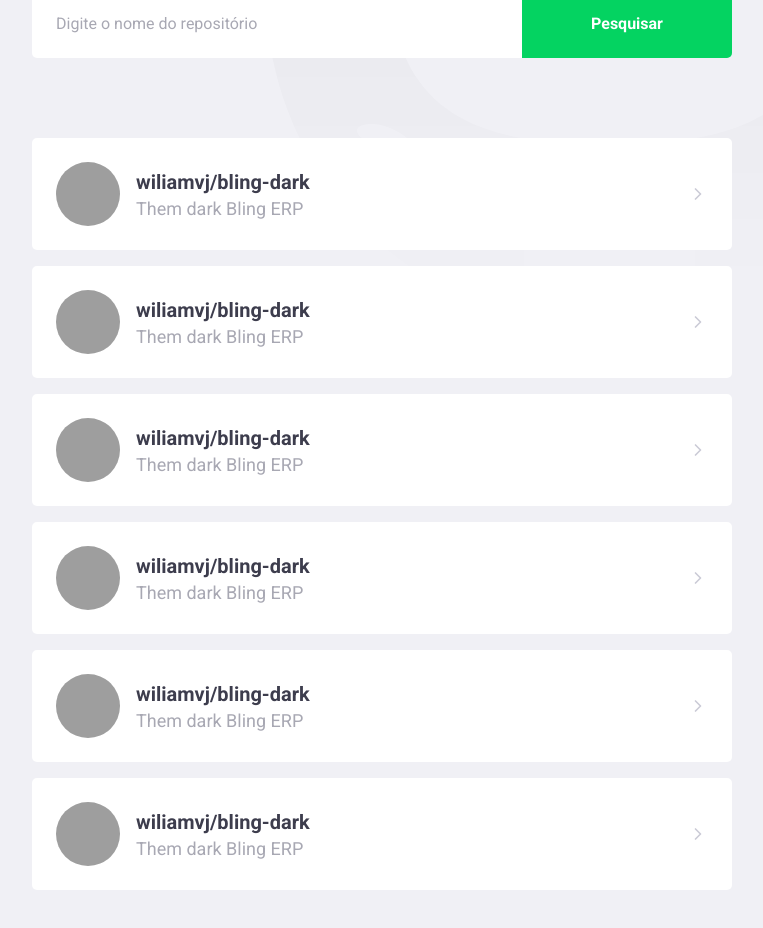
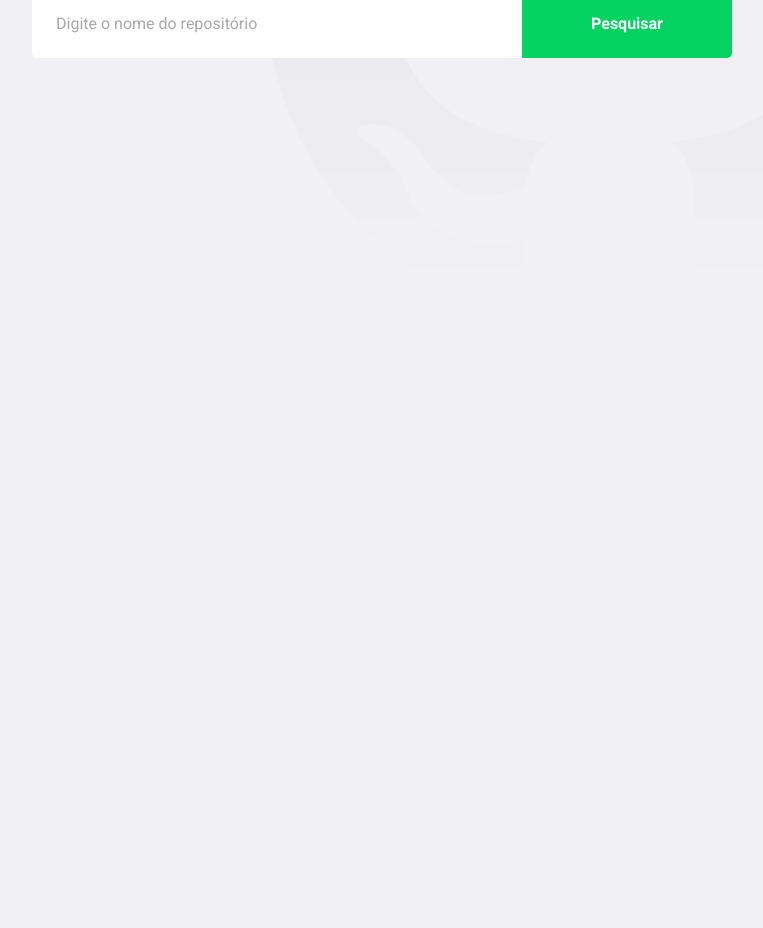
Before and after one commit to wiliamvj/github-explorer, a React (Create React App) app: page / in a window 1280 px wide. Shown: the part 320-1248 px from the top of the page, without its empty margins (148-911 px from the left). After the commit the page ends 800 px from the top, so only its background shows below. Built offline with nearby package versions, Linux system fonts and the light colour scheme; grey boxes are pictures that could not be loaded.

Commit message:
conect api to github with axios

```diff
--- a/package.json
+++ b/package.json
@@ -11,6 +11,7 @@
     "@types/react": "^16.9.0",
     "@types/react-dom": "^16.9.0",
     "@types/styled-components": "^5.1.3",
+    "axios": "^0.20.0",
     "polished": "^3.6.7",
     "react": "^16.13.1",
     "react-dom": "^16.13.1",
--- a/src/pages/Dasboard/index.tsx
+++ b/src/pages/Dasboard/index.tsx
@@ -1,105 +1,65 @@
-import React from 'react';
+import React, { useState, FormEvent } from 'react';
 import { FiChevronRight } from 'react-icons/fi';
+import api from '../../services/api';
 
 import logoImg from '../../assets/logo.svg';
 
 import { Title, Form, Repositories } from './styles';
 
+interface Repository {
+  full_name: string;
+  description: string;
+  owner: {
+    login: string;
+    avatar_url: string;
+  };
+}
+
 const Dashboard: React.FC = () => {
+  const [newRepo, setNewRepo] = useState('');
+  const [repositories, setRepositories] = useState<Repository[]>([]);
+
+  async function handleAddRepository(event: FormEvent<HTMLFormElement>) {
+    event.preventDefault();
+
+    const response = await api.get<Repository>(`repos/${newRepo}`);
+
+    const repository = response.data;
+
+    setRepositories([...repositories, repository]);
+    setNewRepo('');
+  }
+
   return (
     <>
       <img src={logoImg} alt="Github Explorer" />
       <Title>Explore repositórios no Github</Title>
 
-      <Form>
-        <input placeholder="Digite o nome do repositório" />
+      <Form onSubmit={handleAddRepository}>
+        <input
+          value={newRepo}
+          onChange={e => setNewRepo(e.target.value)}
+          placeholder="Digite o nome do repositório"
+        />
         <button type="submit">Pesquisar</button>
       </Form>
 
       <Repositories>
-        <a href="teste">
+        {repositories.map(repository => (
+          <a key={repository.full_name} href="teste">
             <img
-            src="https://avatars2.githubusercontent.com/u/30341785?s=460&v=4"
-            alt="Wiliam Joaquim"
+              src={repository.owner.avatar_url}
+              alt={repository.owner.login}
             />
 
             <div>
-            <strong>wiliamvj/bling-dark</strong>
-            <p>Them dark Bling ERP</p>
+              <strong>{repository.full_name}</strong>
+              <p>{repository.description}</p>
             </div>
 
             <FiChevronRight size={20} />
           </a>
-
-        <a href="teste">
-          <img
-            src="https://avatars2.githubusercontent.com/u/30341785?s=460&v=4"
-            alt="Wiliam Joaquim"
-          />
-
-          <div>
-            <strong>wiliamvj/bling-dark</strong>
-            <p>Them dark Bling ERP</p>
-          </div>
-
-          <FiChevronRight size={20} />
-        </a>
-
-        <a href="teste">
-          <img
-            src="https://avatars2.githubusercontent.com/u/30341785?s=460&v=4"
-            alt="Wiliam Joaquim"
-          />
-
-          <div>
-            <strong>wiliamvj/bling-dark</strong>
-            <p>Them dark Bling ERP</p>
-          </div>
-
-          <FiChevronRight size={20} />
-        </a>
-
-        <a href="teste">
-          <img
-            src="https://avatars2.githubusercontent.com/u/30341785?s=460&v=4"
-            alt="Wiliam Joaquim"
-          />
-
-          <div>
-            <strong>wiliamvj/bling-dark</strong>
-            <p>Them dark Bling ERP</p>
-          </div>
-
-          <FiChevronRight size={20} />
-        </a>
-
-        <a href="teste">
-          <img
-            src="https://avatars2.githubusercontent.com/u/30341785?s=460&v=4"
-            alt="Wiliam Joaquim"
-          />
-
-          <div>
-            <strong>wiliamvj/bling-dark</strong>
-            <p>Them dark Bling ERP</p>
-          </div>
-
-          <FiChevronRight size={20} />
-        </a>
-
-        <a href="teste">
-          <img
-            src="https://avatars2.githubusercontent.com/u/30341785?s=460&v=4"
-            alt="Wiliam Joaquim"
-          />
-
-          <div>
-            <strong>wiliamvj/bling-dark</strong>
-            <p>Them dark Bling ERP</p>
-          </div>
-
-          <FiChevronRight size={20} />
-        </a>
+        ))}
       </Repositories>
     </>
   );
--- a/src/pages/Dasboard/styles.ts
+++ b/src/pages/Dasboard/styles.ts
@@ -74,7 +74,8 @@
     }
 
     div {
-      margin-left: 16px;
+      margin: 0 16px;
+      flex: 1;
 
       strong {
         font-size: 20px;
--- /dev/null
+++ b/src/services/api.ts
@@ -0,0 +1,7 @@
+import axios from 'axios';
+
+const api = axios.create({
+  baseURL: 'https://api.github.com',
+});
+
+export default api;
```
Also changed, not shown: 1 other file (tests, documents, lock files or other folders). Lines whose indentation alone changed are shown as unchanged.
